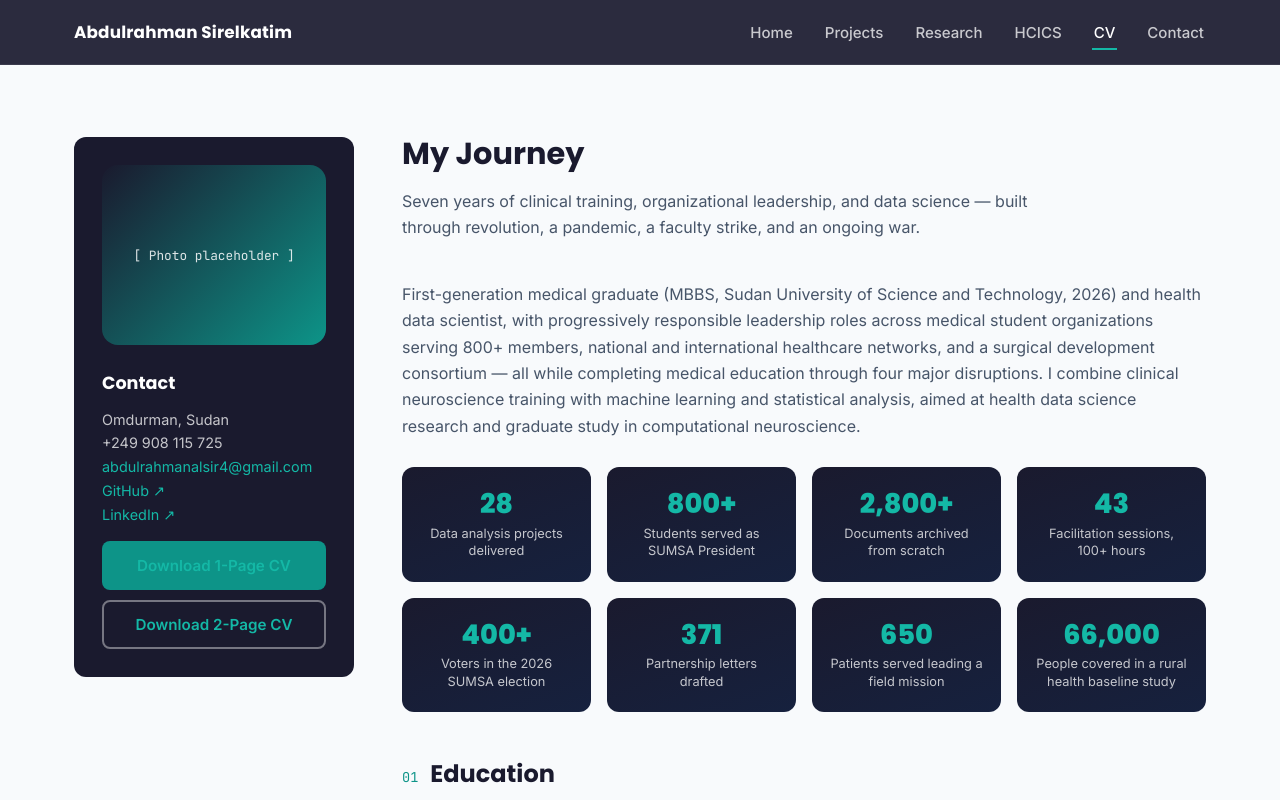
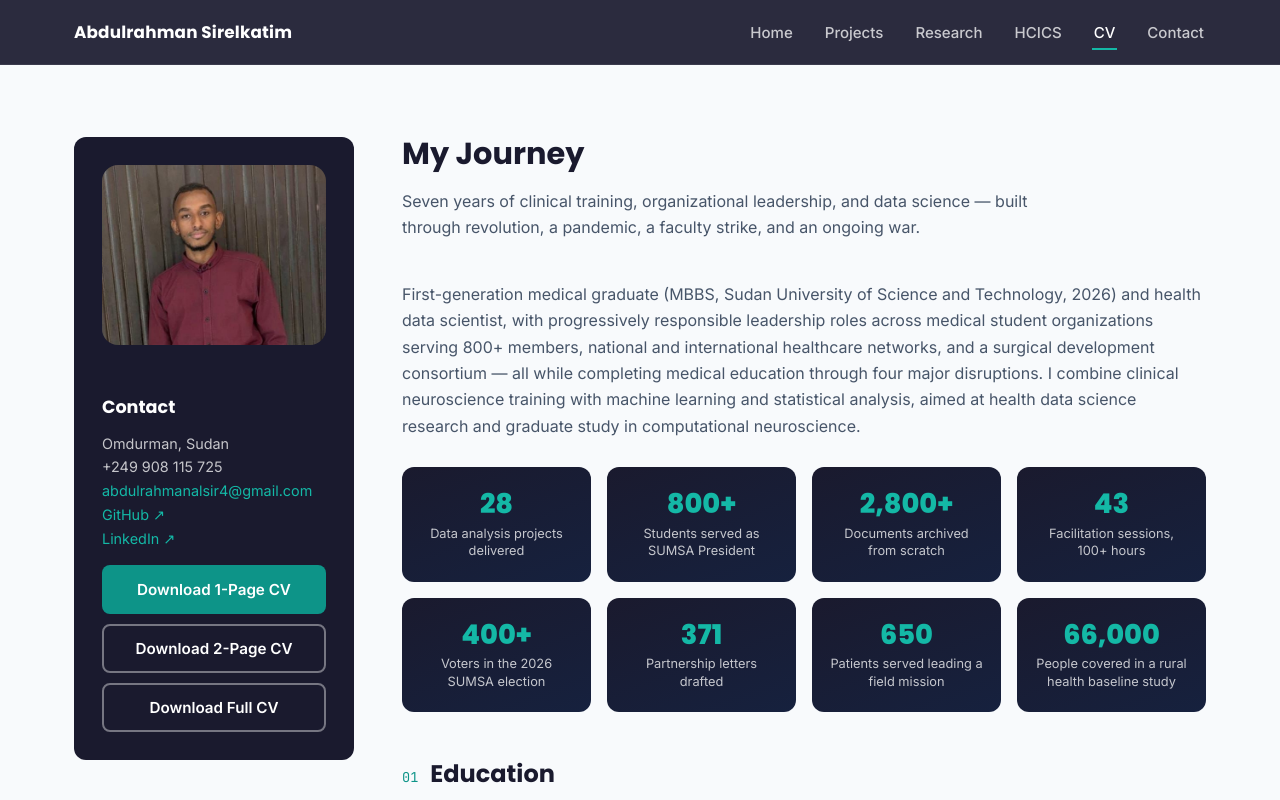
Before and after one commit to abdoalsir/abdoalsir.github.io, a React (Vite) app: page /cv in a window 1280 px wide. Shown: the top 800 px of the page. Built offline with nearby package versions, Linux system fonts and the light colour scheme.

Commit message:
Update CV

```diff
--- a/src/index.css
+++ b/src/index.css
@@ -449,6 +449,7 @@ section { padding: 72px 0; }
 .cv-sidebar { background: var(--navy); color: #fff; border-radius: var(--radius); padding: 28px; height: fit-content; }
 .cv-sidebar h3 { color: #fff; font-size: 1.1rem; margin-top: 20px; }
 .cv-sidebar a { color: var(--teal-light); }
+.cv-sidebar a.btn { color: #fff; }
 .cv-download { display: block; text-align: center; margin-top: 10px; }
 .cv-section { margin-bottom: 32px; }
 .cv-section h3 { font-size: 1.15rem; border-bottom: 2px solid var(--teal); padding-bottom: 8px; margin-bottom: 14px; }
--- a/src/pages/CV.jsx
+++ b/src/pages/CV.jsx
@@ -19,23 +19,27 @@ export default function CV() {
     <section>
       <div className="container cv-layout">
         <Reveal as="aside" className="cv-sidebar">
-          <div className="photo-placeholder" style={{ width: '100%', height: 180 }}>
-            [ Photo placeholder ]
-          </div>
+          <img
+            src="/photo/profile.jpg"
+            alt="Abdulrahman Sirelkhatim"
+            style={{ width: '100%', height: 180, borderRadius: 16, objectFit: 'cover', marginBottom: 28 }}
+          />
           <h3>Contact</h3>
           <p style={{ color: 'rgba(255,255,255,0.75)', fontSize: '0.9rem' }}>
             Omdurman, Sudan<br />
             +249 908 115 725<br />
             <a href="mailto:abdulrahmanalsir4@gmail.com">abdulrahmanalsir4@gmail.com</a><br />
             <a href="https://github.com/abdoalsir" target="_blank" rel="noreferrer">GitHub ↗</a><br />
-            <a href="#" target="_blank" rel="noreferrer">LinkedIn ↗</a>
-            {/* ↑ replace with your real LinkedIn URL */}
+            <a href="https://www.linkedin.com/in/abdulrahman-sirelkhatim-18585b22a/" target="_blank" rel="noreferrer">LinkedIn ↗</a>
           </p>
           <a href="/cv/Abdulrahman_Sirelkatim_CV_1Page.pdf" className="btn btn-primary cv-download" download>
             Download 1-Page CV
           </a>
           <a href="/cv/Abdulrahman_Sirelkatim_CV_2Page.pdf" className="btn btn-outline cv-download" download>
             Download 2-Page CV
+          </a>
+          <a href="/cv/Abdulrahman_Sirelkatim_CV_Full.pdf" className="btn btn-outline cv-download" download>
+            Download Full CV
           </a>
         </Reveal>
 
```
